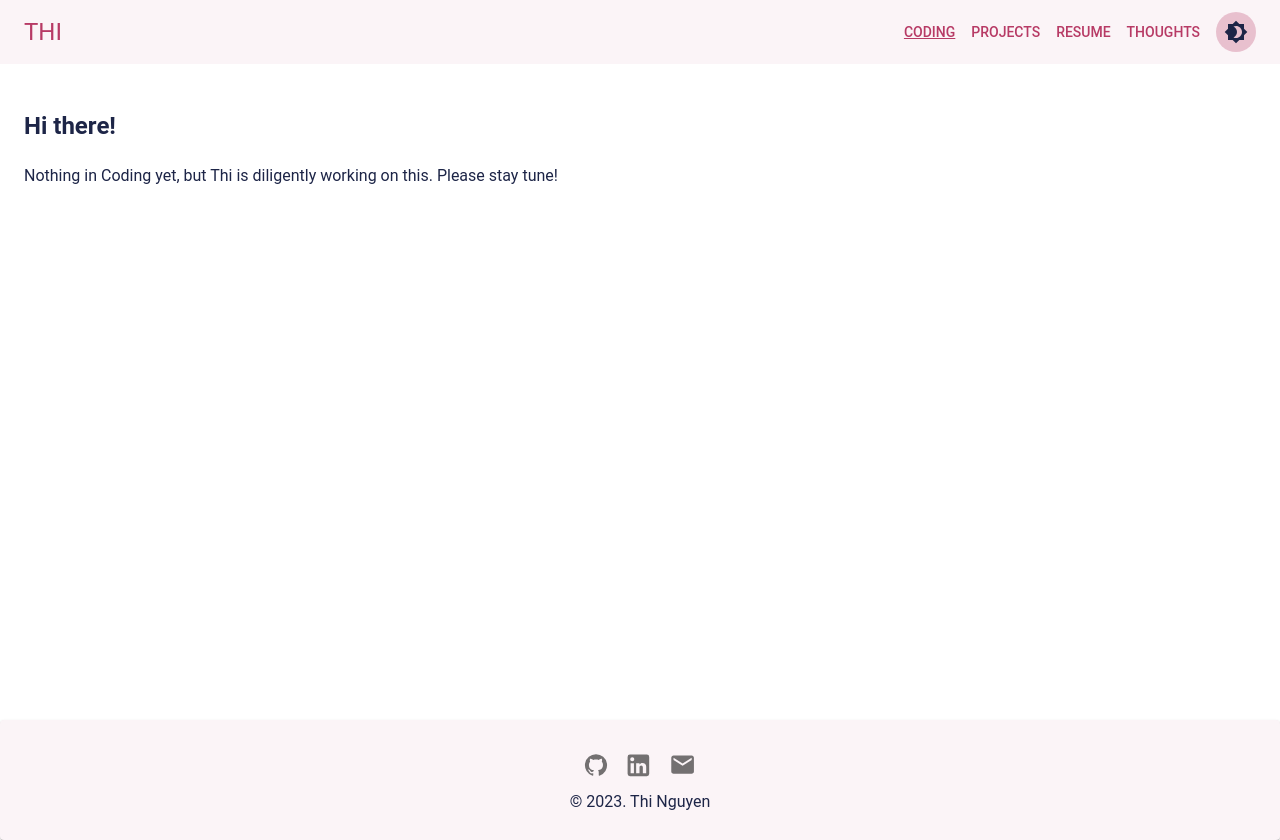
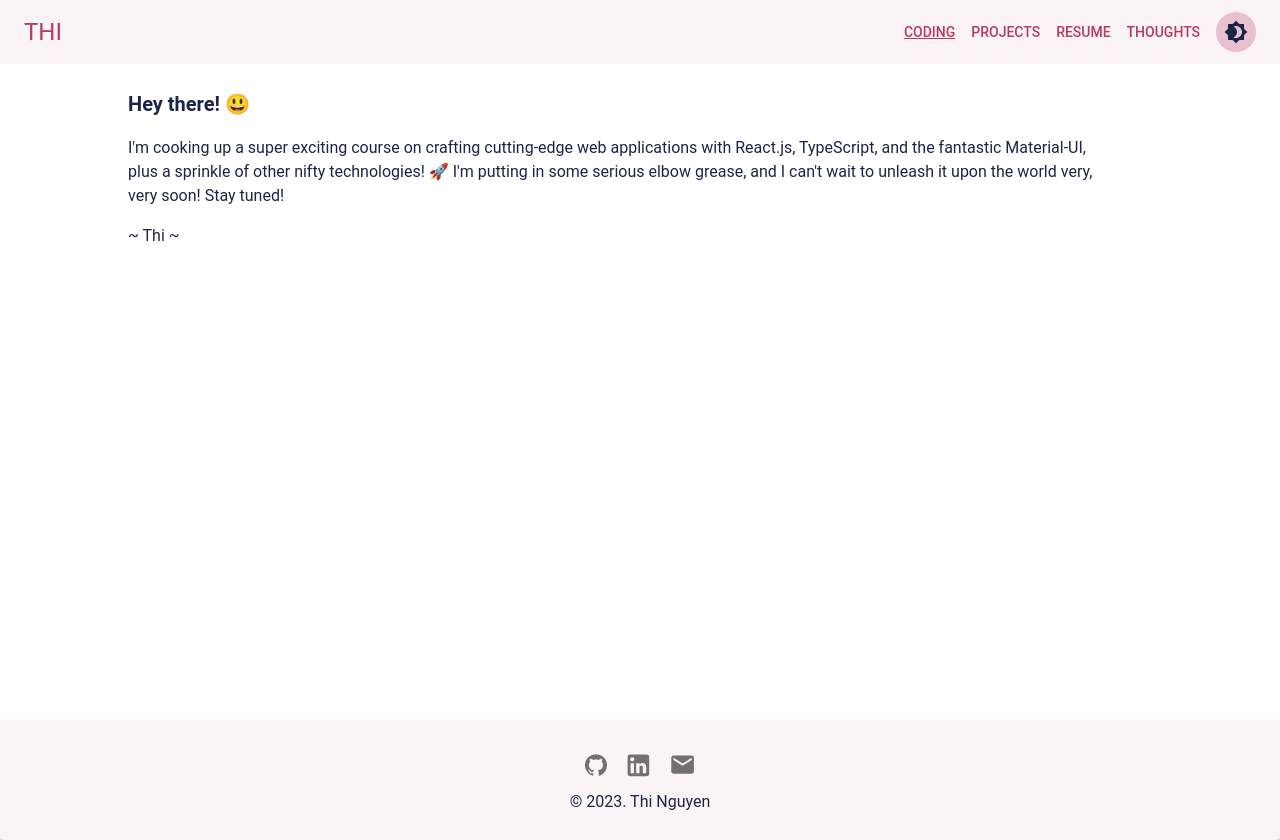
Before and after one commit to justthinguyen/justthinguyen.github.io, a React (Create React App) app: page /coding in a window 1280 px wide. Built offline with nearby package versions, Linux system fonts and the light colour scheme.

Commit message:
Add CodingPage

```diff
--- a/src/index.tsx
+++ b/src/index.tsx
@@ -4,6 +4,7 @@ import { Helmet } from 'react-helmet-async';
 import { createBrowserRouter, createRoutesFromElements, RouterProvider, Route } from "react-router-dom";
 import Home from './pages/Home';
 import ErrorPage from './pages/ErrorPage';
+import CodingPage from './pages/CodingPage';
 import ResumePage from './pages/ResumePage';
 import ProjectPage from './pages/ProjectPage';
 import App from './App';
@@ -31,7 +32,7 @@ const router = createBrowserRouter(
         <Route path="/" element={<App />} errorElement={<ErrorPage />}>
             <Route errorElement={<ErrorPage />}>
                 <Route index element={<Home />} />
-                <Route path={pagesKey['coding']['path']} element={<Root page={pagesKey['coding']['name']} />} />
+                <Route path={pagesKey['coding']['path']} element={<CodingPage />} />
                 <Route path={pagesKey['blog']['path']} element={<Root page={pagesKey['blog']['name']} />} />
                 <Route path={pagesKey['project']['path']} element={<ProjectPage />} />
                 <Route path={pagesKey['resume']['path']} element={<ResumePage />} />
--- /dev/null
+++ b/src/pages/CodingPage.tsx
@@ -0,0 +1,29 @@
+import { Helmet } from 'react-helmet-async';
+import { Grid, Typography } from '@mui/material';
+import { fullName } from '../contents/MyInfo';
+import { Title } from '../components/CustomizedMUI';
+
+export default function CodingPage() {
+    const pageName = 'Coding';
+    return (
+        <>
+            <Helmet>
+                <title>{fullName} - {pageName}</title>
+            </Helmet>
+            <Grid container spacing={2}>
+                <Grid item xs={0} md={1} lg={1}></Grid>
+                <Grid item xs={12} md={10} lg={10} sx={{ p: 5 }}>
+                    <Title>Hey there! 😃</Title>
+                    <Typography>
+                        <p>
+                            I'm cooking up a super exciting course on crafting cutting-edge web applications with React.js, TypeScript, and the fantastic Material-UI, plus a sprinkle of other nifty technologies! 🚀
+                            I'm putting in some serious elbow grease, and I can't wait to unleash it upon the world very, very soon! Stay tuned! </p>
+
+                        <p> ~ Thi ~</p>
+                    </Typography>
+                </Grid>
+                <Grid item xs={0} md={1} lg={1}></Grid>
+            </Grid>
+        </>
+    );
+}
```
